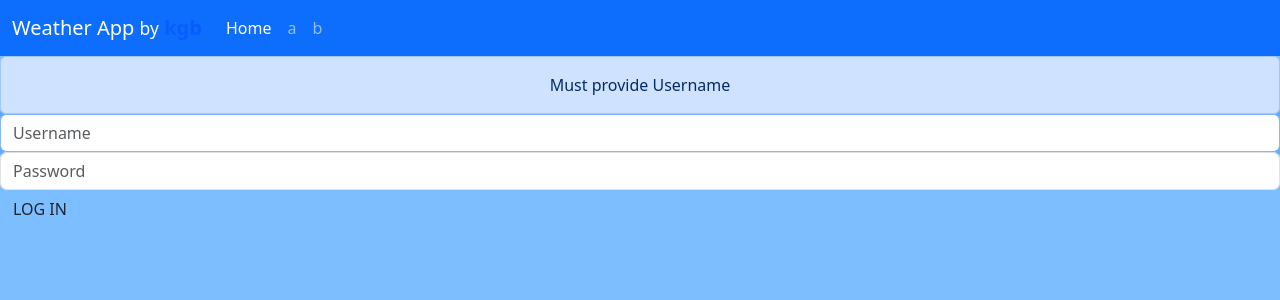
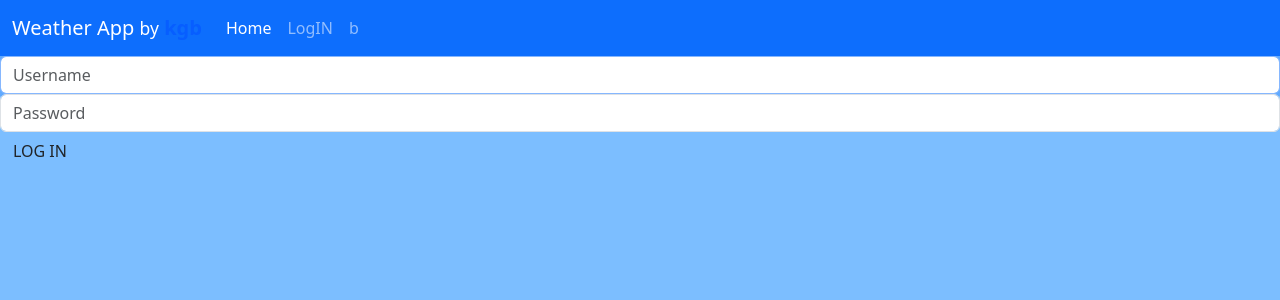
Before and after one commit to KaranGB83/weather, a Flask app: page /login in a window 1280 px wide. Shown: the top 300 px of the page. Run offline with Flask 3, Linux system fonts and the light colour scheme.

Commit message:
updated layout.html

```diff
--- a/app.py
+++ b/app.py
@@ -1,4 +1,4 @@
-from flask import render_template, Flask, request, flash, session
+from flask import render_template, Flask, request, flash, session,redirect
 import pysqlite3 as sqlite3
 from werkzeug.security import check_password_hash, generate_password_hash
 from weather import get_weather
@@ -30,16 +30,24 @@ def login():
     """Loging User"""
     #clear user id
     session.clear()
-    #ensuring username and password is entered
-    if not request.form.get("username"):
-        flash("Must provide Username")
+
+    if request.method=="POST":
+        #ensuring username and password is entered
+        if not request.form.get("username"):
+            flash("Must provide Username")
+            return render_template("login.html")
+        elif not request.form.get("password"):
+            flash("Must provide Password")
+            return render_template("login.html")
+        row = cursor.execute("SELECT * FROM users WHERE username=?", (request.form.get("username"),)).fetchone()
+        if row is None or not check_password_hash(row[2],request.form.get("password")):
+            flash('Invalid Credential, Try Again!', 'error')
+            return render_template("login.html")
+
+        #remembering which user logged in
+        session["user_id"]=row[0]
+
+        flash(f'You are logged in {request.form.get("username")}','success')
+        return redirect("/")
+    else:
         return render_template("login.html")
-    elif not request.form.get("password"):
-        flash("Must provide Password")
-        return render_template("login.html")
-    row = cursor.execute("SELECT * FROM users WHERE username=?", request.form.get("username"))
-    if not row !=0 or check_password_hash(row[0]["hash"],request.form.get("password")):
-        flash('Invalid Credential, Try Again!', 'error')
-
-    #remembering which user logged in
-    session["user_id"]=row[0]["id"]
--- a/templates/layout.html
+++ b/templates/layout.html
@@ -29,7 +29,7 @@
             <div class="collapse navbar-collapse" id="navbar">
             <div class="navbar-nav">
                 <a class="nav-link active" aria-current="page" href="/">Home</a>
-                <a class="nav-link" href="#">a</a>
+                <a class="nav-link" href="/login">LogIN</a>
                 <a class="nav-link" href="#">b</a>
             </div>
             </div>
```
